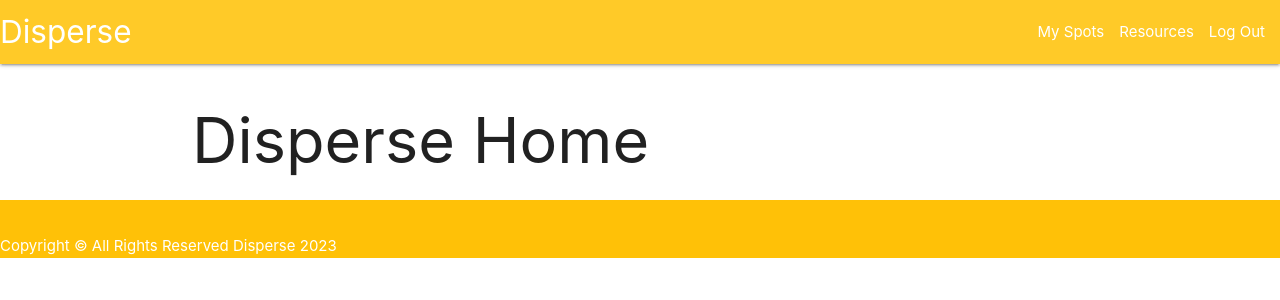
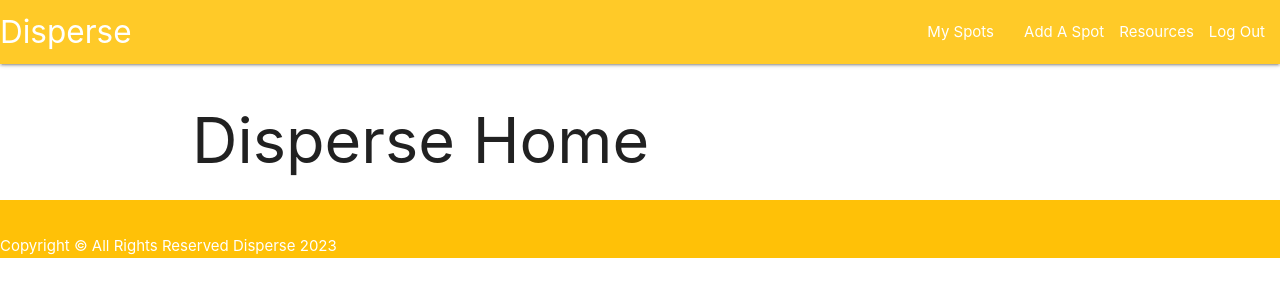
Before and after one commit to sjlelait/disperse, a Django app: page / in a window 1280 px wide. Shown: the top 300 px of the page. Run offline with Django 4.2, Linux system fonts and the light colour scheme; the visitor is signed in with stand-in values (Sample User, id 1).

Commit message:
wip: adds functional  CreateSpot

```diff
--- a/main_app/templates/base.html
+++ b/main_app/templates/base.html
@@ -25,6 +25,7 @@
                 <ul class="right">
                     {% if user.is_authenticated %}
                     <li><a href="{% url 'spot_list' %}">My Spots</a></li>
+                    <li><a href="{% url 'spot_create' %}">Add A Spot</a></li>
                     <li>Resources</li>
                     <li><a href="{% url 'logout' %}">Log Out</a></li>
                     {% else %}
--- a/main_app/urls.py
+++ b/main_app/urls.py
@@ -8,4 +8,5 @@ urlpatterns = [
     path('spots/<int:pk>/', views.SpotDetail.as_view(), name='spot_detail'),
     path('spots/<int:pk>/update/', views.SpotUpdate.as_view(), name='spot_update'),
     path('spots/<int:pk>/delete/', views.SpotDelete.as_view(), name='spot_delete'),
+    path('spots/create/', views.SpotCreate.as_view(), name='spot_create'),
 ]
--- a/main_app/views.py
+++ b/main_app/views.py
@@ -32,3 +32,11 @@ class SpotDelete(LoginRequiredMixin, DeleteView):
     model = Spot
     success_url = '/spots/'
     template_name = 'spots/spot_confirm_delete.html'
+
+class SpotCreate(CreateView):
+  model = Spot
+  fields = ['name', 'description', 'zipcode', 'latitude', 'longitude']
+  template_name = 'spots/spot_form.html'
+  def form_valid(self, form):
+    form.instance.user = self.request.user
+    return super().form_valid(form)
```
